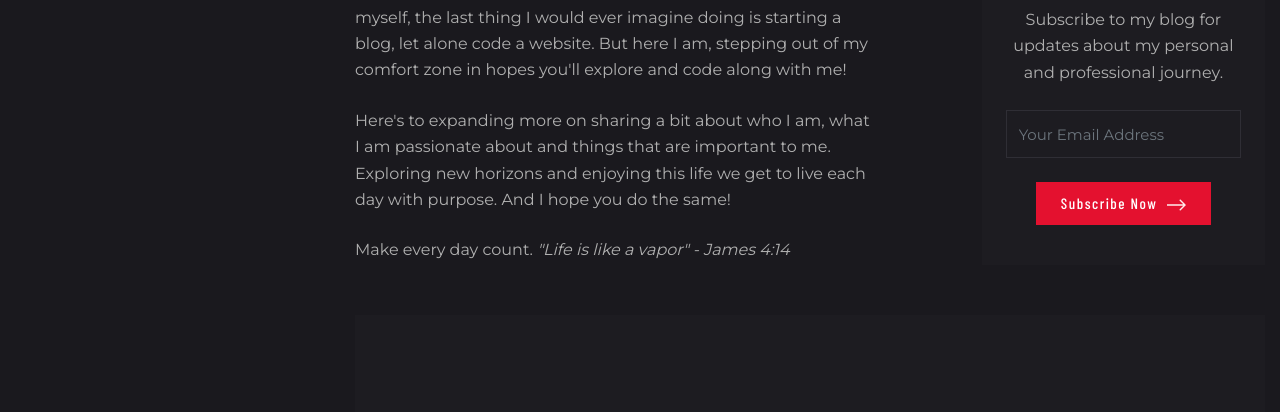
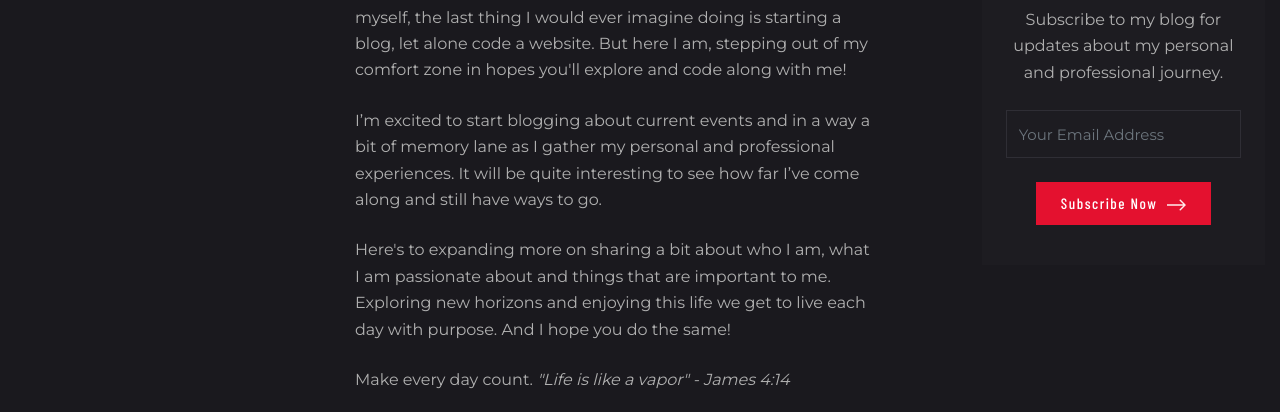
Before and after one commit to aheartyou88/aheartyou88.github.io, a plain HTML site: page index.html in a window 1280 px wide. Shown: the part 596-1008 px from the top of the page. Drawn offline with nearby package versions, Linux system fonts and the light colour scheme; files whose address does not match are found by name.

Commit message:
minor changes to index file, submit for final

```diff
--- a/index.html
+++ b/index.html
@@ -207,6 +207,10 @@
                     I am, stepping out of my comfort zone in hopes you'll explore and code
                     along with me!
                   </p>
+
+                  <p class="card-text my-4">I’m excited to start blogging about current events and in a way a bit of
+                      memory lane as I gather my personal and professional experiences. It will
+                      be quite interesting to see how far I’ve come along and still have ways to go.</p>
 
                   <p class="card-text my-4">
                     Here's to expanding more on sharing a bit about who I am, what I am passionate about and things that are important to me.
```
Also changed, not shown: certificates.html (+1 -0 lines).
